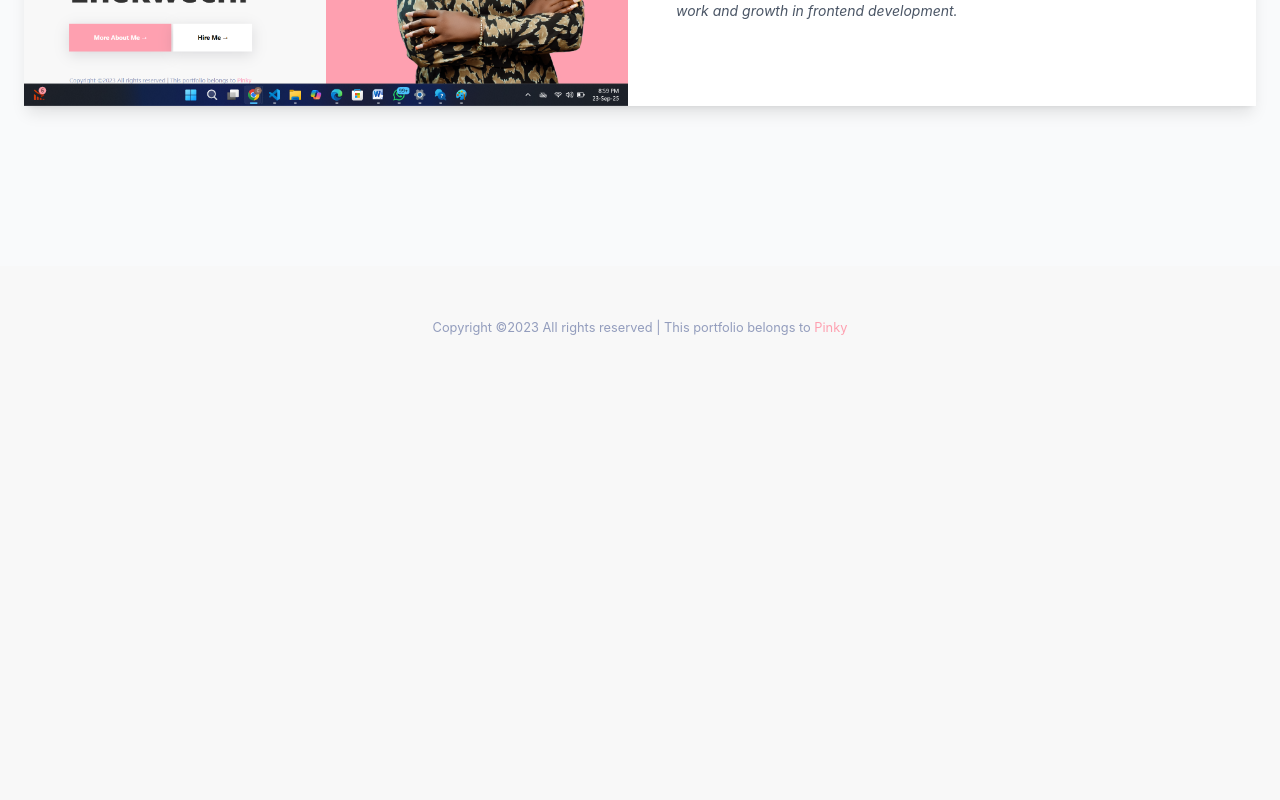
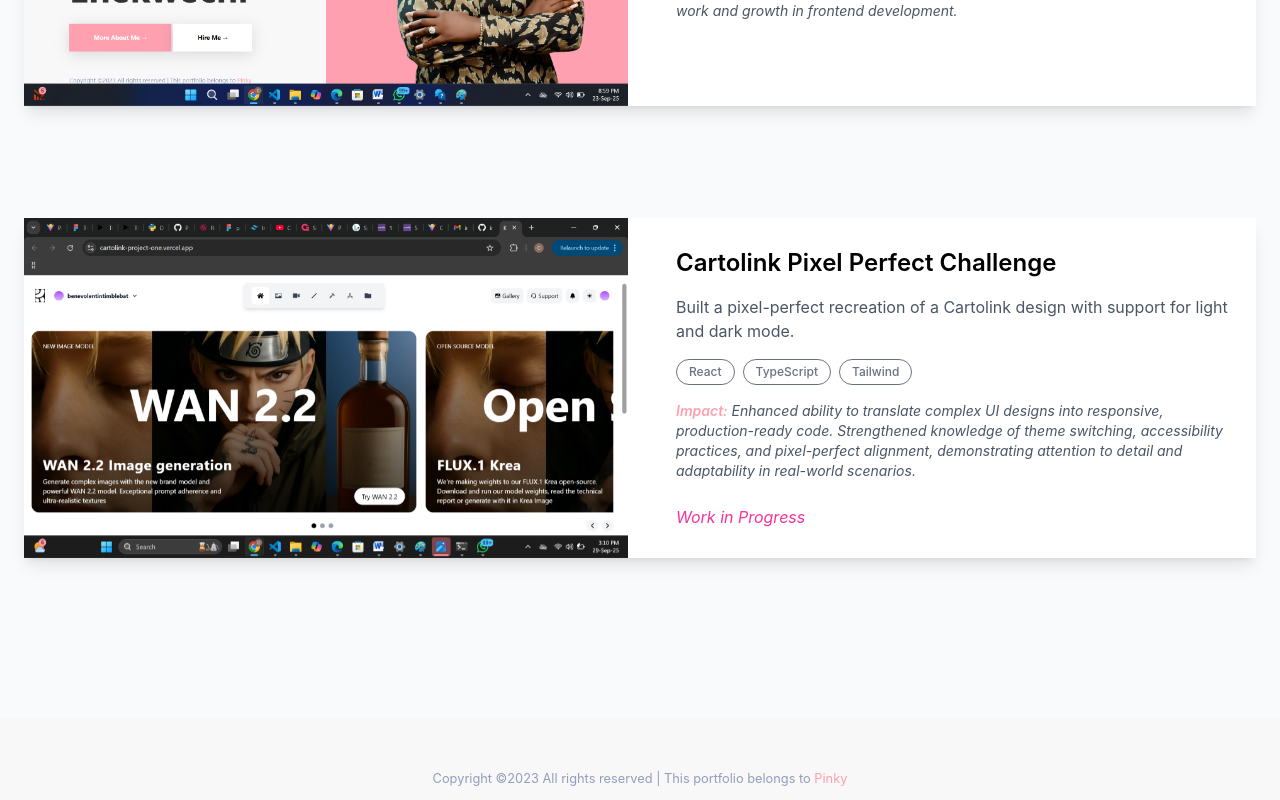
Before and after one commit to Pinkyrikky/Enekwechi-Chizoba, a React (Vite) app: page /Works in a window 1280 px wide. Shown: the part 2478-3278 px from the top of the page. Before the commit the page ends 2827 px from the top, so only its background shows below. Built offline with nearby package versions, Linux system fonts and the light colour scheme.

Commit message:
added cartolink project

```diff
--- a/src/pages/Work.jsx
+++ b/src/pages/Work.jsx
@@ -46,6 +46,14 @@
     image: "/portfolio.png",
     technologies: "React, JavaScript, Tailwind",
     impact: "Designed and developed a personal portfolio to showcase professional work and growth in frontend development.",
+  },
+   {
+    id: 6,
+    title: "Cartolink Pixel Perfect Challenge",
+    description: "Built a pixel-perfect recreation of a Cartolink design with support for light and dark mode.",
+    image: "/cartolink.png",
+    technologies: "React, TypeScript, Tailwind",
+    impact: "Enhanced ability to translate complex UI designs into responsive, production-ready code. Strengthened knowledge of theme switching, accessibility practices, and pixel-perfect alignment, demonstrating attention to detail and adaptability in real-world scenarios.",
   },
 ];
 
```
Also changed, not shown: public/cartolink.png (added).
